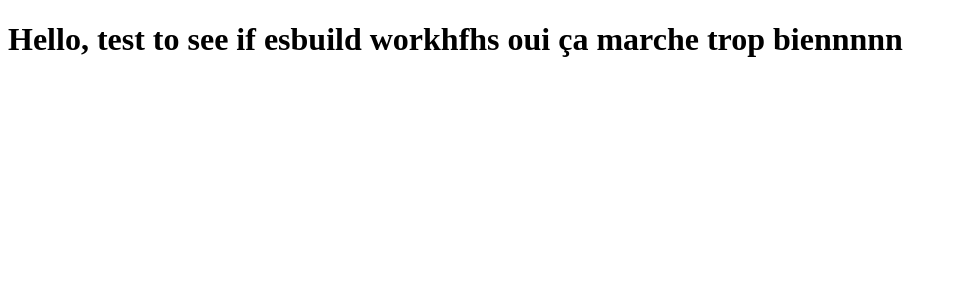
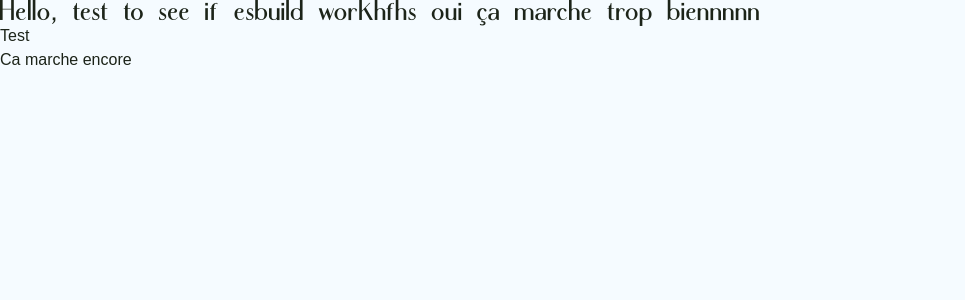
Before and after one commit to Leambr/family-flavors-app, a React app: page / in a window 1280 px wide. Shown: the top 300 px of the page, without its empty margins (0-965 px from the left). Built offline with nearby package versions, Linux system fonts and the light colour scheme; the HTML template or start-up script is replaced by a standard one.

Commit message:
chore: add css files

```diff
--- a/src/app.tsx
+++ b/src/app.tsx
@@ -1,10 +1,16 @@
 import * as React from 'react';
 import ReactDOM from 'react-dom/client';
+import './design-system/styles/variables/typography.css';
+import './design-system/styles/variables/colors.css';
+import './design-system/styles/variables/spaces.css';
+import './design-system/styles/reset.global.css';
 
 // App Component
 const App = () => (
     <div>
         <h1>Hello, test to see if esbuild workhfhs oui ça marche trop biennnnn</h1>
+        <p>Test</p>
+        <p>Ca marche encore</p>
     </div>
 );
 
```
